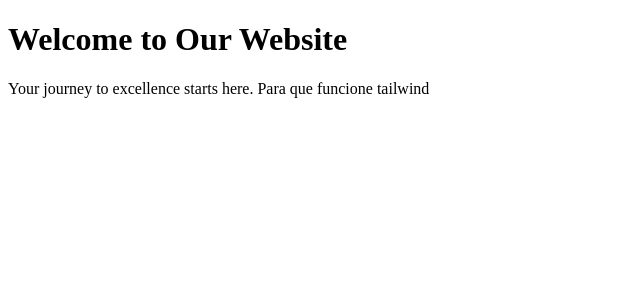
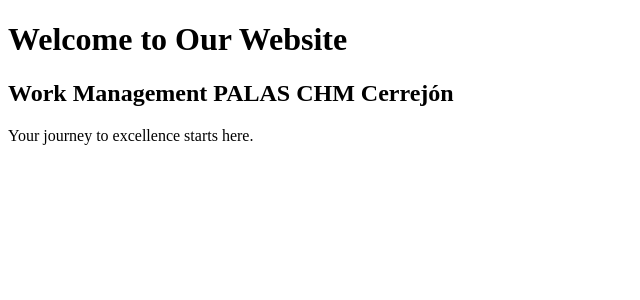
Before and after one commit to HAROLPERIODICO/PruebaTailwind, a React (Vite) app: page / in a window 1280 px wide. Shown: the top 300 px of the page, without its empty margins (0-640 px from the left). Built offline with nearby package versions, Linux system fonts and the light colour scheme.

Commit message:
Update Hero.jsx

```diff
--- a/src/components/Hero.jsx
+++ b/src/components/Hero.jsx
@@ -2,7 +2,8 @@
   return (
     <header>
       <h1>Welcome to Our Website</h1>
-      <p>Your journey to excellence starts here. Para que funcione tailwind</p>
+      <h2>Work Management PALAS CHM Cerrejón</h2>
+      <p>Your journey to excellence starts here.</p>
 
     </header>
   )
```
